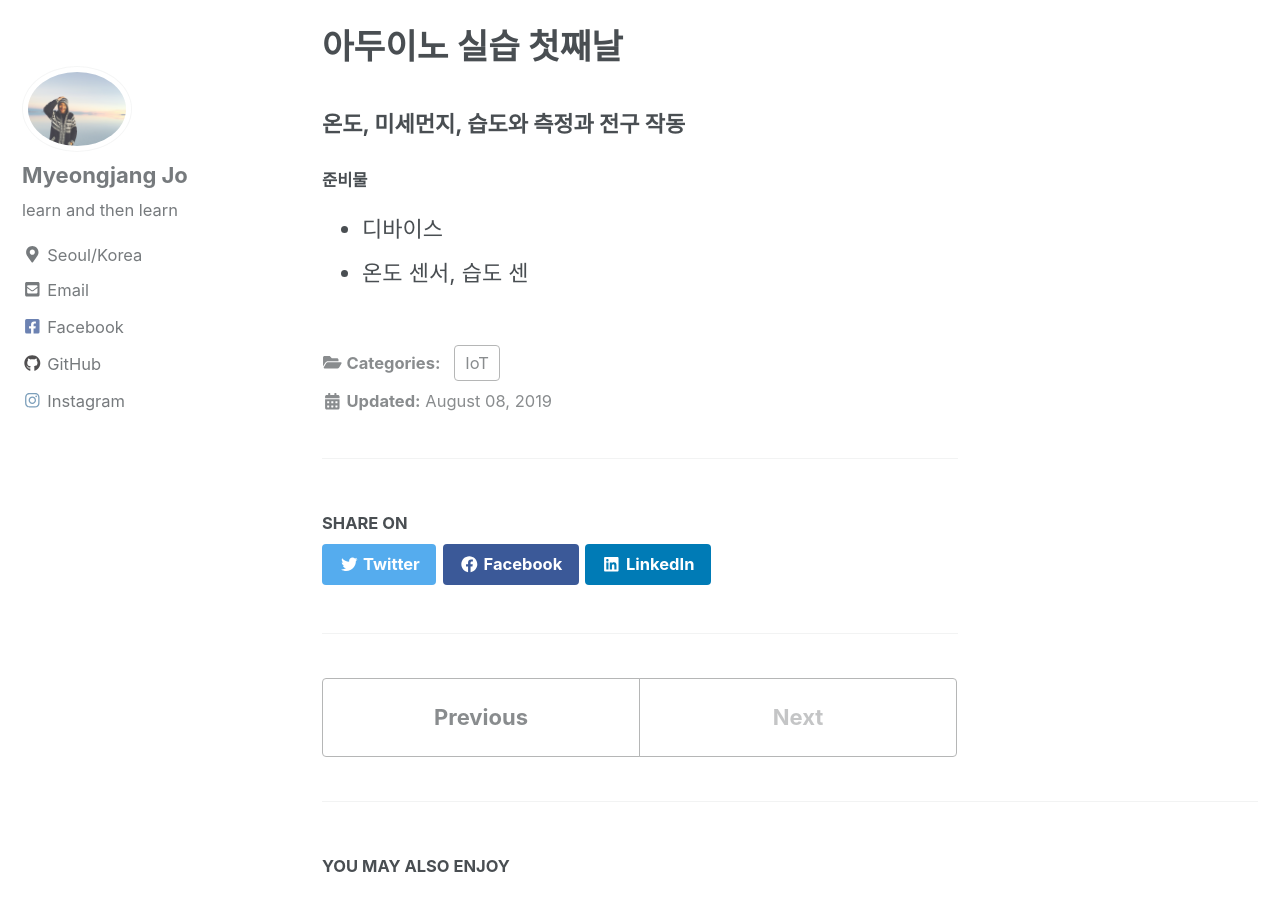
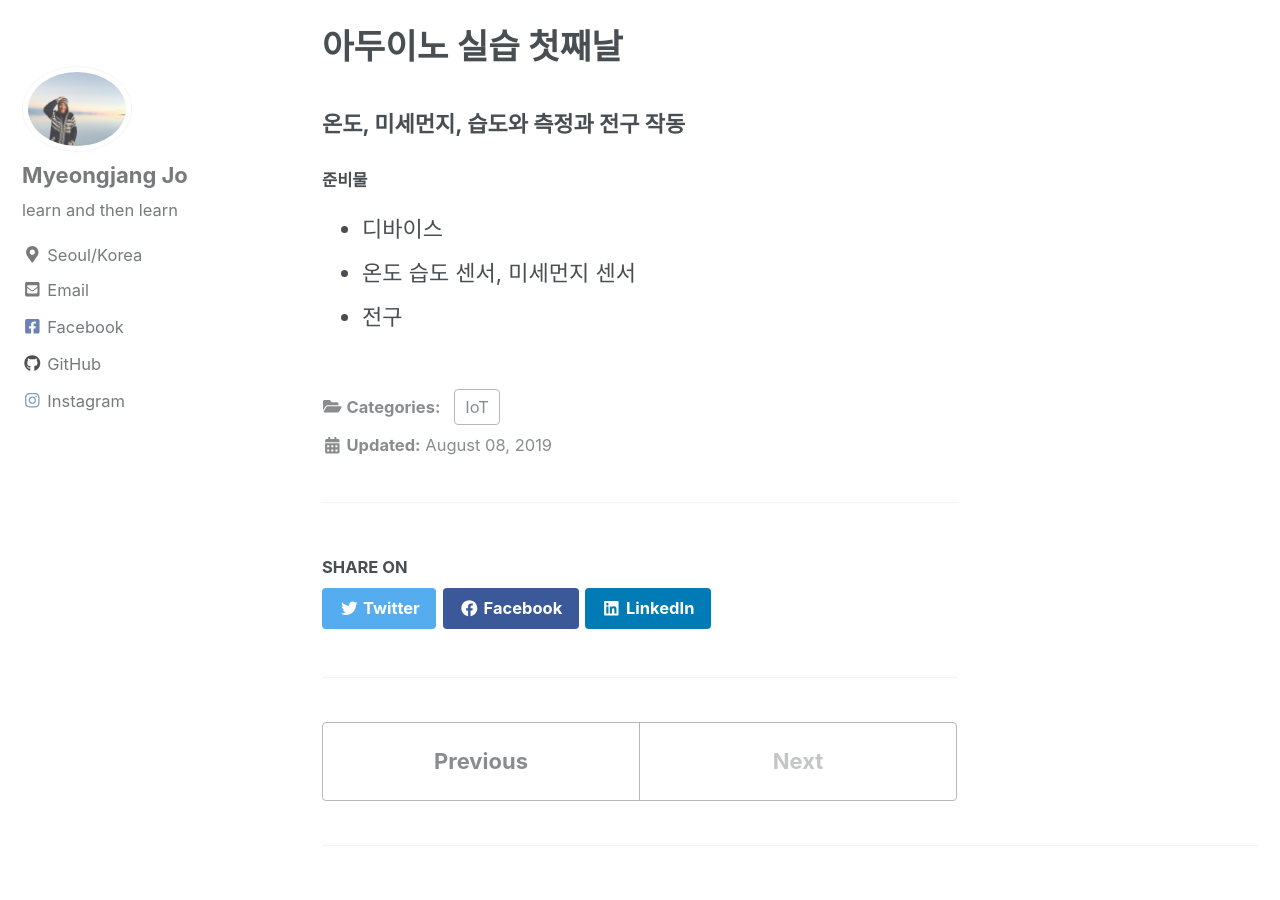
Before and after one commit to josephmjjo/josephmjjo.github.io, a Jekyll site: the page built from _posts/2019-08-08-arduino.md, in a window 1280 px wide and 900 px high, scrolled down 302 px. Built offline with Jekyll 4.4.1, drawn with Linux system fonts in a browser that asks for light colours; cached includes are drawn as plain includes; nearby versions of some CDN libraries.

Commit message:
_posts/2019-08-08-arduino.md updated from https://stackedit.io/

```diff
--- a/_posts/2019-08-08-arduino.md
+++ b/_posts/2019-08-08-arduino.md
@@ -12,9 +12,10 @@ categories:
 ### 온도, 미세먼지,  습도와 측정과 전구 작동
 #### 준비물
 - 디바이스
-- 온도 센서, 습도 센
+- 온도 습도 센서,  미세먼지 센서
+- 전구
 
 <!--stackedit_data:
-eyJoaXN0b3J5IjpbLTQ5MzE4NzA5LC00ODQwNzY2MjYsLTE3Nz
-QyNzgzNzYsLTYxNDI0MTg2Nl19
+eyJoaXN0b3J5IjpbNDA0ODEwNDgsLTQ4NDA3NjYyNiwtMTc3ND
+I3ODM3NiwtNjE0MjQxODY2XX0=
 -->
```
